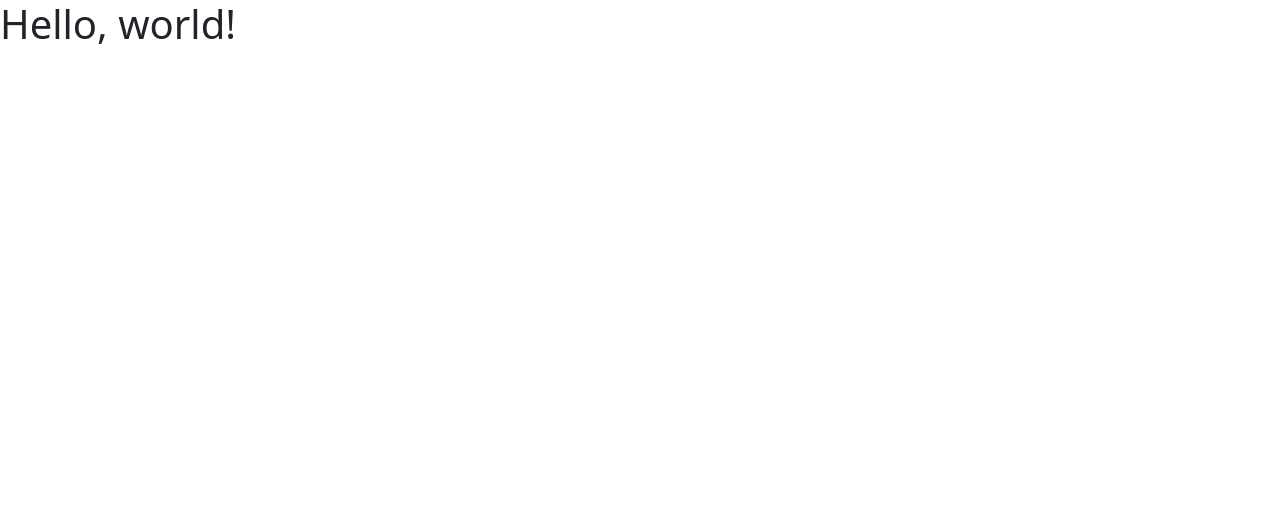
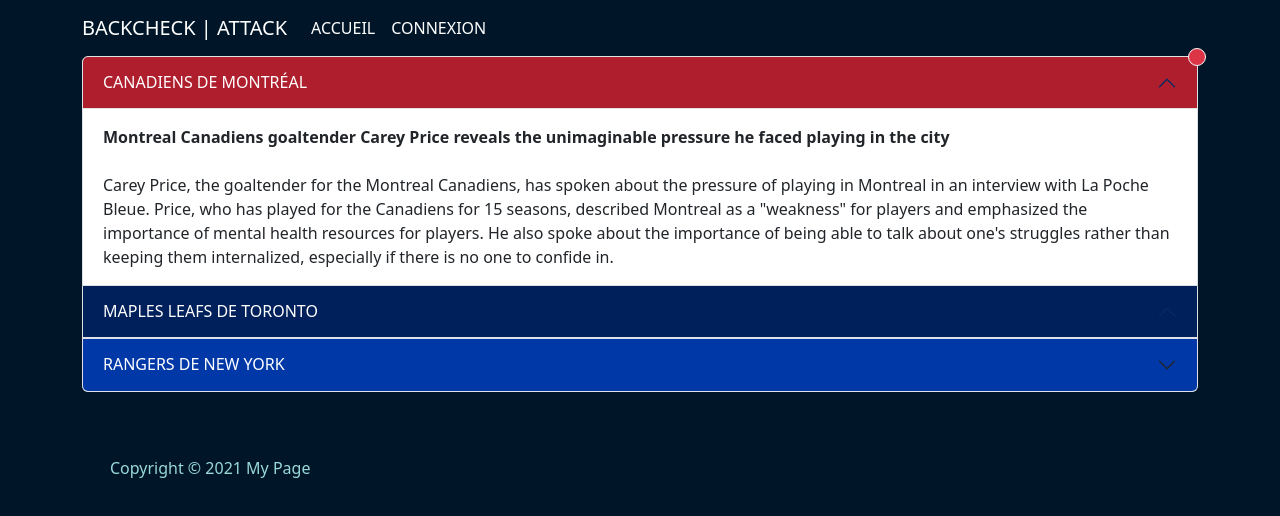
Before and after one commit to albertoramirezdev/Project, a plain HTML site: page index.html in a window 1280 px wide. Drawn offline with nearby package versions, Linux system fonts and the light colour scheme.

Commit message:
My changes

```diff
--- a/index.html
+++ b/index.html
@@ -5,9 +5,104 @@
     <meta name="viewport" content="width=device-width, initial-scale=1">
     <title>Bootstrap demo</title>
     <link href="https://cdn.jsdelivr.net/npm/bootstrap@5.3.0-alpha1/dist/css/bootstrap.min.css" rel="stylesheet" integrity="sha384-GLhlTQ8iRABdZLl6O3oVMWSktQOp6b7In1Zl3/Jr59b6EGGoI1aFkw7cmDA6j6gD" crossorigin="anonymous">
+    <style>
+        .navbar {
+          background-color: #001628;
+        }
+        .navbar .navbar-brand {
+          color: #FFFFFF;
+        }
+        .navbar .nav-item .nav-link {
+          color: #FFFFFF;
+        }
+        .navbar .nav-item .nav-link:hover {
+          color: #FFFFFF;
+        }
+        .navbar .nav-item .nav-link.active {
+          color: #FFFFFF;
+        }
+        .footer {
+          background-color: #001628;
+          color: #99D9D9;
+          padding: 1rem;
+        }
+        body {
+            background-color: #001628;
+        }
+      </style>
   </head>
   <body>
-    <h1>Hello, world!</h1>
+    <div class="container">
+        <nav class="navbar navbar-expand-lg navbar-light navbar-fixed">
+            <a class="navbar-brand" href="#">BACKCHECK | ATTACK  </a>
+
+        <button class="navbar-toggler" type="button" data-bs-toggle="collapse" data-bs-target="#navbarNav" aria-controls="navbarNav" aria-expanded="false" aria-label="Toggle navigation">
+          <span class="navbar-toggler-icon"></span>
+        </button>
+
+            <div class="collapse navbar-collapse" id="navbarNav">
+                <ul class="navbar-nav">
+                    <li class="nav-item active">
+                    <a class="nav-link" href="#">ACCUEIL</a>
+                    </li>
+                    <li class="nav-item">
+                    <a class="nav-link" href="#">CONNEXION</a>
+                    </li>
+                </ul>
+            </div>
+      </nav>
+
+
+
+      <div class="accordion" id="accordionPanelsStayOpenExample">
+        <div class="accordion-item">
+          <h2 class="accordion-header" id="panelsStayOpen-headingOne">
+            <button class="accordion-button" type="button" data-bs-toggle="collapse" data-bs-target="#panelsStayOpen-collapseOne" aria-expanded="true" aria-controls="panelsStayOpen-collapseOne" style="color: white; background-color: #AF1E2D; border-color: #192168;">
+                CANADIENS DE MONTRÉAL
+                <span class="position-absolute top-0 start-100 translate-middle p-2 bg-danger border border-light rounded-circle">
+                    <span class="visually-hidden"></span>
+                  </span>
+              </button>
+
+          </h2>
+          <div id="panelsStayOpen-collapseOne" class="accordion-collapse collapse show" aria-labelledby="panelsStayOpen-headingOne">
+            <div class="accordion-body">
+              <strong>Montreal Canadiens goaltender Carey Price reveals the unimaginable pressure he faced playing in the city</strong><br><br>Carey Price, the goaltender for the Montreal Canadiens, has spoken about the pressure of playing in Montreal in an interview with La Poche Bleue. Price, who has played for the Canadiens for 15 seasons, described Montreal as a "weakness" for players and emphasized the importance of mental health resources for players. He also spoke about the importance of being able to talk about one's struggles rather than keeping them internalized, especially if there is no one to confide in.
+            </div>
+          </div>
+        </div>
+        <div class="accordion-item">
+          <h2 class="accordion-header" id="panelsStayOpen-headingTwo">
+            <button class="accordion-button" type="button" data-bs-toggle="collapse" data-bs-target="#panelsStayOpen-collapseTwo" aria-expanded="true" aria-controls="panelsStayOpen-collapseOne" style="color: #FFFFFF; background-color: #00205B; border-color: #FFFFFF;">
+                MAPLES LEAFS DE TORONTO
+            </button>
+          </h2>
+          <div id="panelsStayOpen-collapseTwo" class="accordion-collapse collapse" aria-labelledby="panelsStayOpen-headingTwo">
+            <div class="accordion-body">
+              <strong>This is the second item's accordion body.</strong> It is hidden by default, until the collapse plugin adds the appropriate classes that we use to style each element. These classes control the overall appearance, as well as the showing and hiding via CSS transitions. You can modify any of this with custom CSS or overriding our default variables. It's also worth noting that just about any HTML can go within the <code>.accordion-body</code>, though the transition does limit overflow.
+            </div>
+          </div>
+        </div>
+        <div class="accordion-item">
+          <h2 class="accordion-header" id="panelsStayOpen-headingThree">
+            <button class="accordion-button collapsed" type="button" data-bs-toggle="collapse" data-bs-target="#panelsStayOpen-collapseThree" aria-expanded="false" aria-controls="panelsStayOpen-collapseThree" style="color: #FFFFFF; background-color: #0038A8; border-color: #CE1126;">
+            RANGERS DE NEW YORK
+            </button>
+          </h2>
+          <div id="panelsStayOpen-collapseThree" class="accordion-collapse collapse" aria-labelledby="panelsStayOpen-headingThree">
+            <div class="accordion-body">
+              <strong>This is the third item's accordion body.</strong> It is hidden by default, until the collapse plugin adds the appropriate classes that we use to style each element. These classes control the overall appearance, as well as the showing and hiding via CSS transitions. You can modify any of this with custom CSS or overriding our default variables. It's also worth noting that just about any HTML can go within the <code>.accordion-body</code>, though the transition does limit overflow.
+            </div>
+          </div>
+        </div>
+      </div>
+
+      <footer class="footer mt-5">
+        <div class="container">
+          <p>Copyright &copy; 2021 My Page</p>
+        </div>
+      </footer>
+    </div>
     <script src="https://cdn.jsdelivr.net/npm/bootstrap@5.3.0-alpha1/dist/js/bootstrap.bundle.min.js" integrity="sha384-w76AqPfDkMBDXo30jS1Sgez6pr3x5MlQ1ZAGC+nuZB+EYdgRZgiwxhTBTkF7CXvN" crossorigin="anonymous"></script>
   </body>
 </html>
```
Also changed, not shown: logo.png (added), 1 other file.
